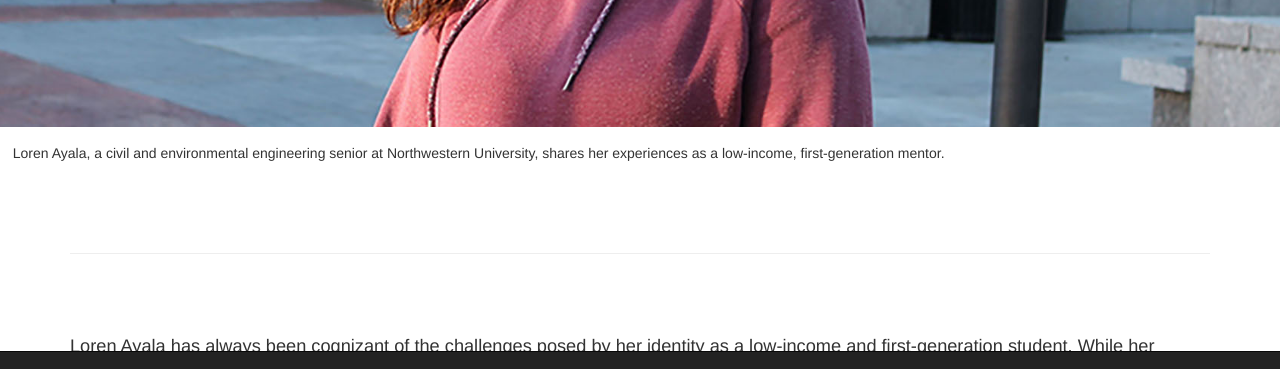
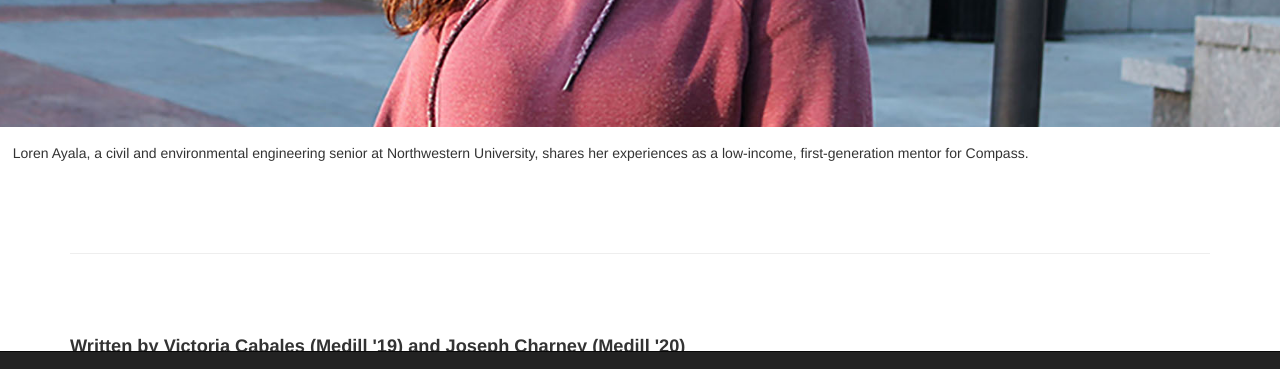
Before and after one commit to vcabales/Jour201-2Project, a plain HTML site: page index.html in a window 1280 px wide. Shown: the part 398-767 px from the top of the page. Drawn offline with Linux system fonts and the light colour scheme.

```diff
--- a/index.html
+++ b/index.html
@@ -41,7 +41,7 @@
             </div>
         </div>
     </header>
-     <p id="header-caption">Loren Ayala, a civil and environmental engineering senior at Northwestern University, shares her experiences as a low-income, first-generation mentor.</p>
+     <p id="header-caption">Loren Ayala, a civil and environmental engineering senior at Northwestern University, shares her experiences as a low-income, first-generation mentor for Compass.</p>
         <!-- Navigation -->
     <nav class="navbar navbar-inverse navbar-fixed-bottom" role="navigation">
         <div class="container">
@@ -80,6 +80,7 @@
     <!-- Page Content -->
     <div class="container">
         <hr class="featurette-divider">
+        <p class="lead"><b>Written by Victoria Cabales (Medill '19) and Joseph Charney (Medill '20)</b></p>
 
         <!-- First Featurette -->
         <div class="featurette" id="compass">
@@ -206,7 +207,6 @@
             <hr>
             <div class="row">
                 <div class="col-lg-12">
-                    <h4>Written by Victoria Cabales (Medill '19) and Joseph Charney (Medill '20)</h4>
                     <p><em>Note: Parker Johnson contributed to reporting.</em></p>
                 </div>
             </div>
```
